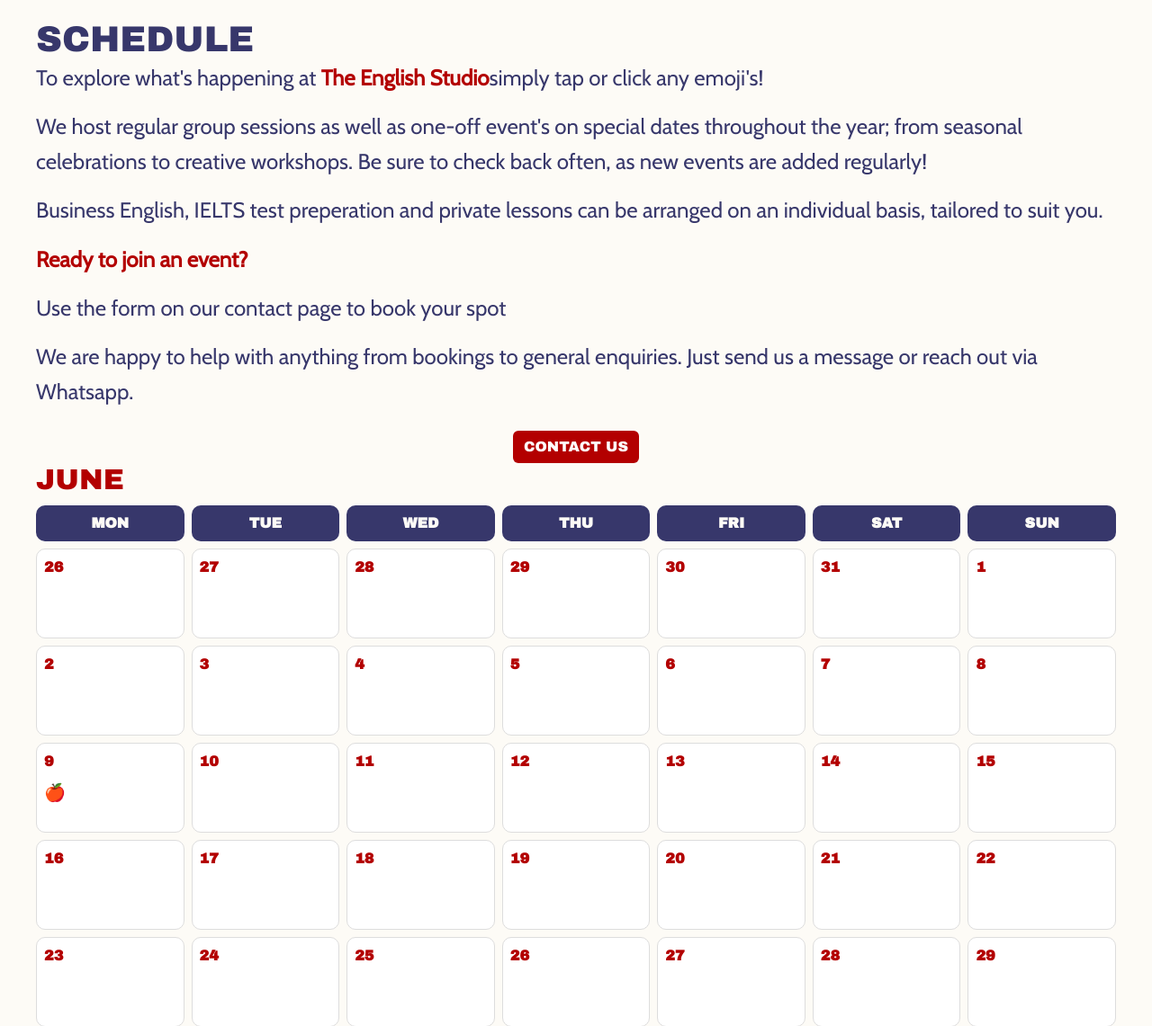
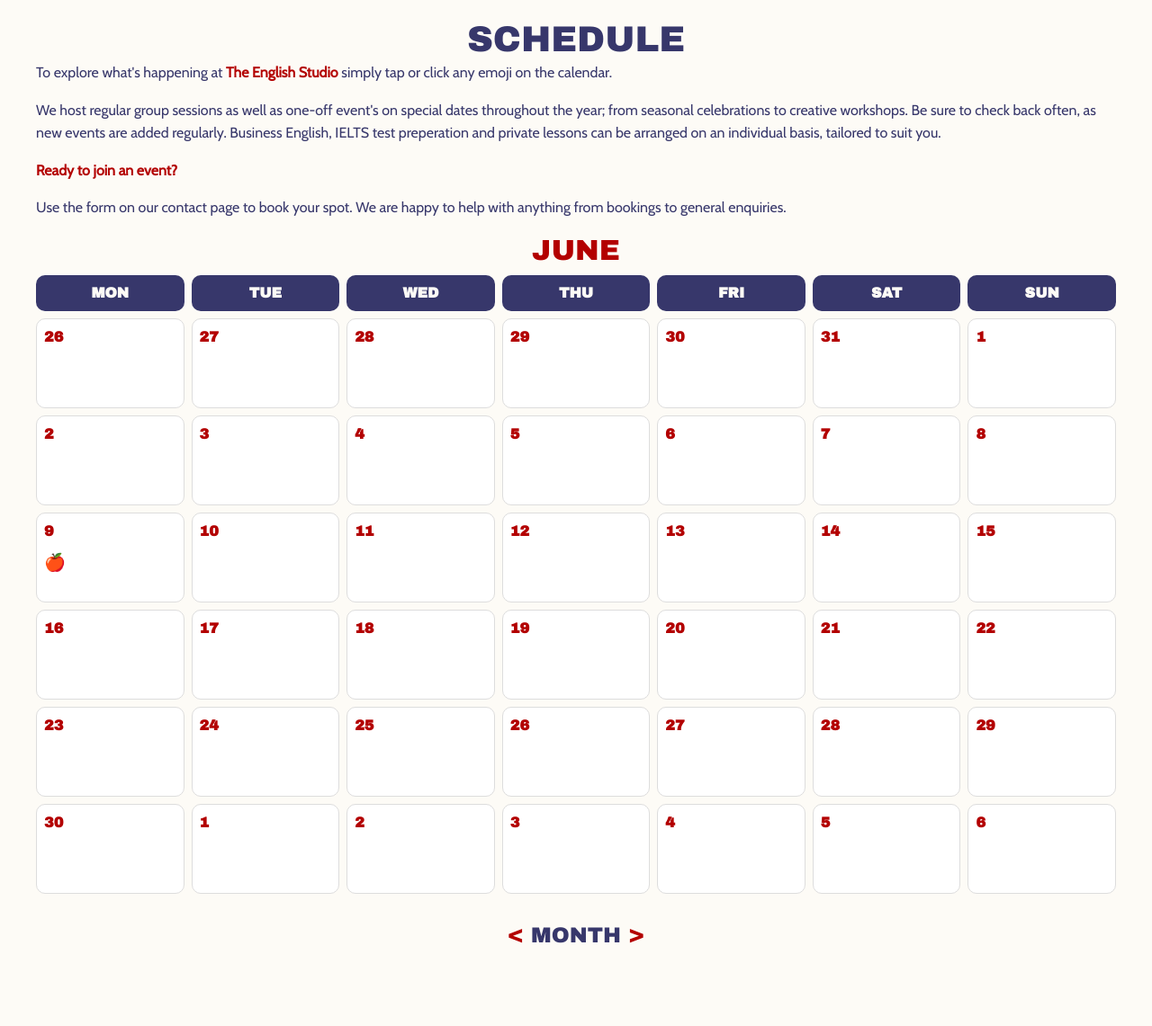
Before and after one commit to kimjev-webdev/theenglishstudiocorvetto, a Django app: page /en/schedule/ in a window 1280 px wide; the page is wider, and only the part inside the window is pictured. Shown: the part 378-1519 px from the top of that part at 90% size. Run offline with Django 5.2, Linux system fonts and the light colour scheme; data comes from the database, SQL or seed files in the repository; some libraries are stand-ins or nearby versions.

Commit message:
adjust styles of schedule info

```diff
--- a/main/templates/schedule/calendar.html
+++ b/main/templates/schedule/calendar.html
@@ -8,22 +8,16 @@
 
 {% block content %}
 <main>
-  <h1 class="navy primaryfont">SCHEDULE</h1>
-  <p class="navy body-text fs-4">To explore what's happening at <b class="red">The English Studio</b>simply tap or click any emoji's!</p>
-  <p class="navy body-text fs-4">We host regular group sessions as well as one-off event's on special dates throughout the year; from seasonal celebrations to creative workshops. Be sure to check back often, as new events are added regularly!</p>
-<p class="navy body-text fs-4">Business English, IELTS test preperation and private lessons can be arranged on an individual basis, tailored to suit you.</p>
-<p class="red body-text fs-4"><b>Ready to join an event?</b></p>
-<p class="navy body-text fs-4">Use the form on our contact page to book your spot</p>
-<p class="navy body-text fs-4">We are happy to help with anything from bookings to general enquiries. Just send us a message or reach out via Whatsapp.</p>
+  <h1 class="navy primaryfont text-center">SCHEDULE</h1>
+  <p class="navy body-text">To explore what's happening at <b class="red">The English Studio</b> simply tap or click any emoji on the calendar.</p>
+  <p class="navy body-text">We host regular group sessions as well as one-off event's on special dates throughout the year; from seasonal celebrations to creative workshops. Be sure to check back often, as new events are added regularly. Business English, IELTS test preperation and private lessons can be arranged on an individual basis, tailored to suit you.</p>
+<p class="red body-text"><b>Ready to join an event?</b></p>
+<p class="navy body-text">Use the form on our contact page to book your spot. We are happy to help with anything from bookings to general enquiries.
 
- <div class="text-center headertext mt-4">
-      <a href="{% url 'contact' %}" class="btn btn-red primaryfont">{% trans "CONTACT US" %}</a>
-    </div>
+  {% if not events %}
+  {% endif %}
 
-{% if not events %}
-{% endif %}
-
-<h2 class="red primaryfont">{{ month }}</h2>
+<h2 class="red primaryfont text-center">{{ month }}</h2>
 
  <div class="calendar-grid">
   <div class="weekday navy-bg off-white primaryfont">{% trans "Mon" %}</div>
```
